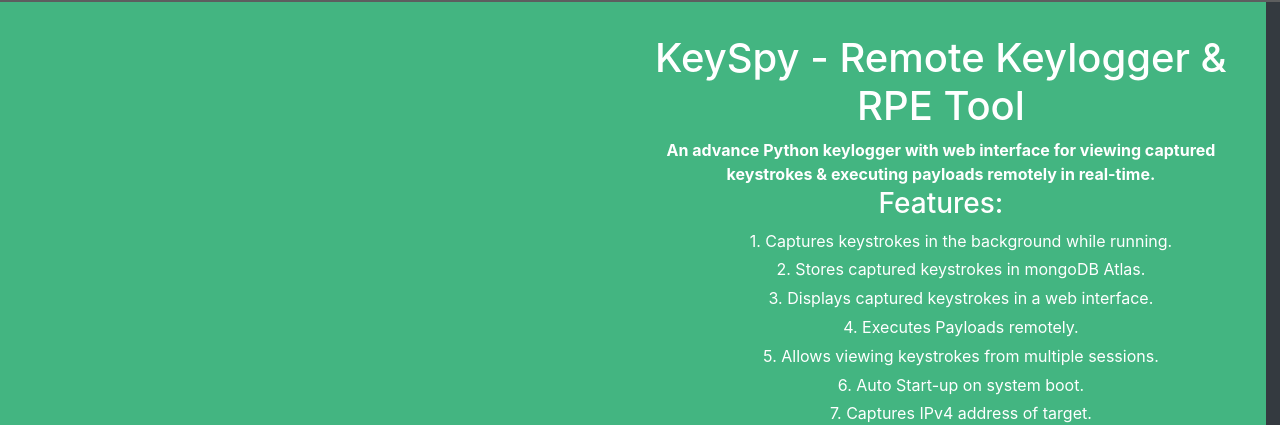
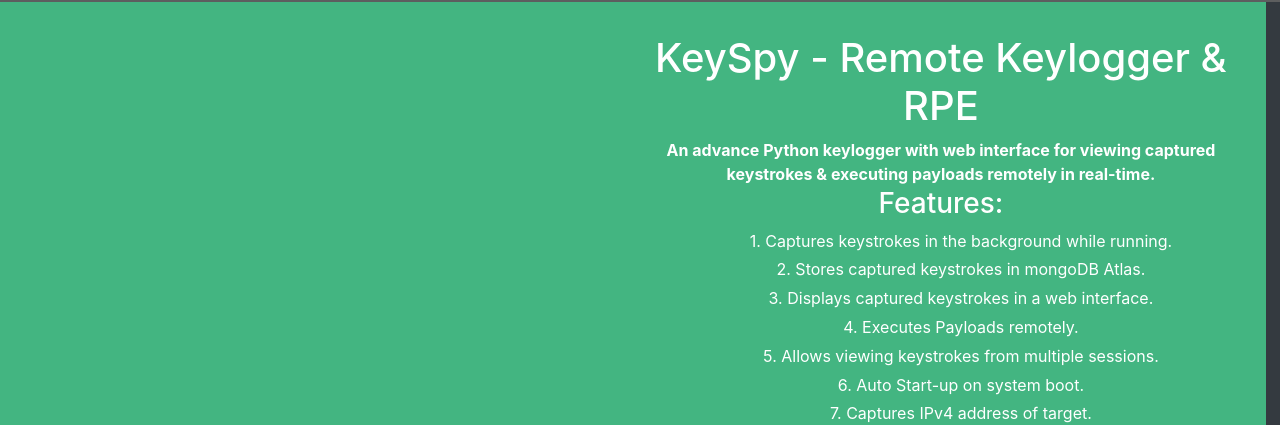
Before and after one commit to 3rr0r-505/KeySpy-site, a plain HTML site: page index.html in a window 1280 px wide. Shown: the part 68-493 px from the top of the page. Drawn offline with nearby package versions, Linux system fonts and the light colour scheme.

Commit message:
Update index.html

```diff
--- a/index.html
+++ b/index.html
@@ -79,7 +79,7 @@
                 </div>
                 <!--Text segment-->
                 <div class="col-md-6">
-                    <h1>KeySpy - Remote Keylogger & RPE Tool</h1>
+                    <h1>KeySpy - Remote Keylogger & RPE</h1>
                     <p style="font-size: 16px; font-weight:bold; margin-bottom: 1px">An advance Python keylogger with web interface for viewing captured keystrokes & executing payloads remotely in real-time.</p>
                     <h3>Features:</h3>
                     <ul>
```
